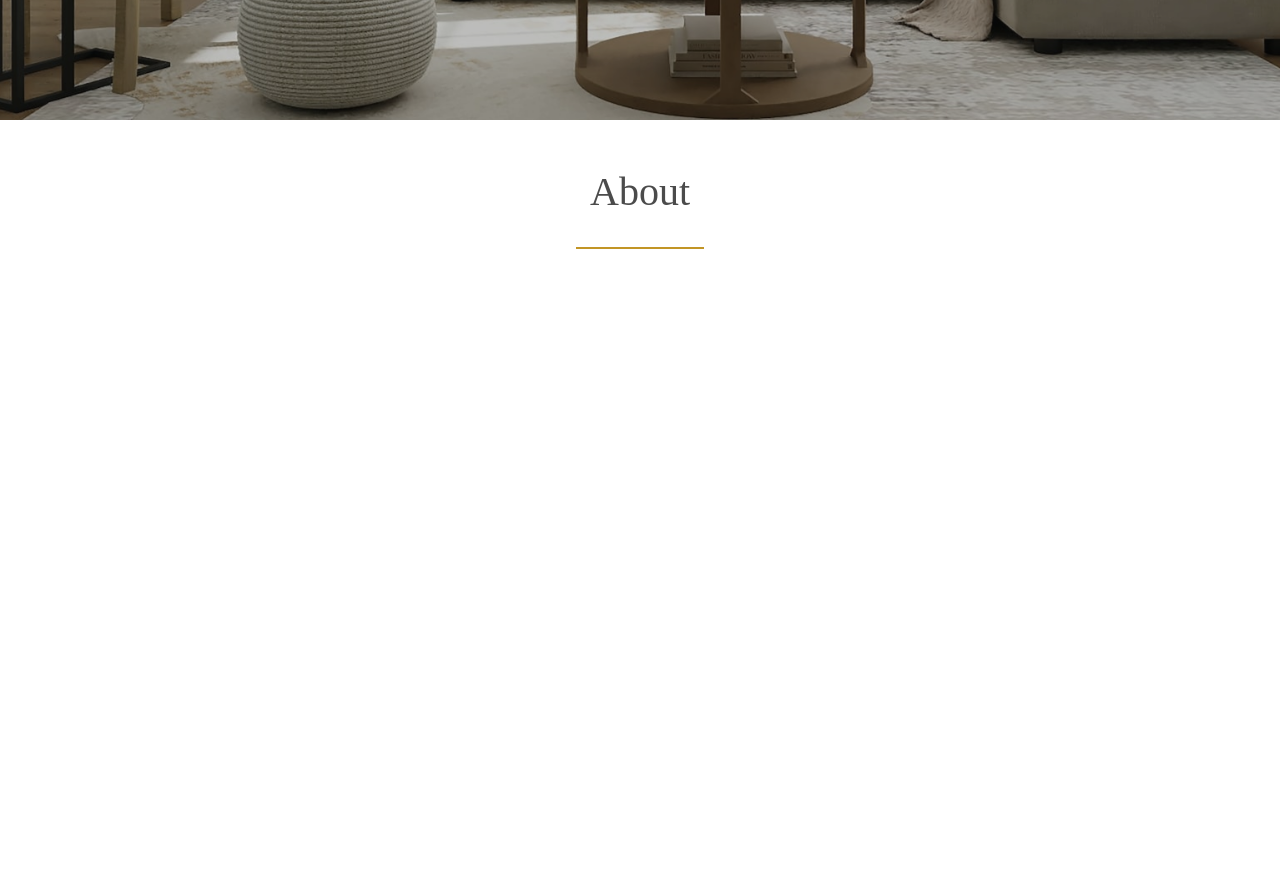
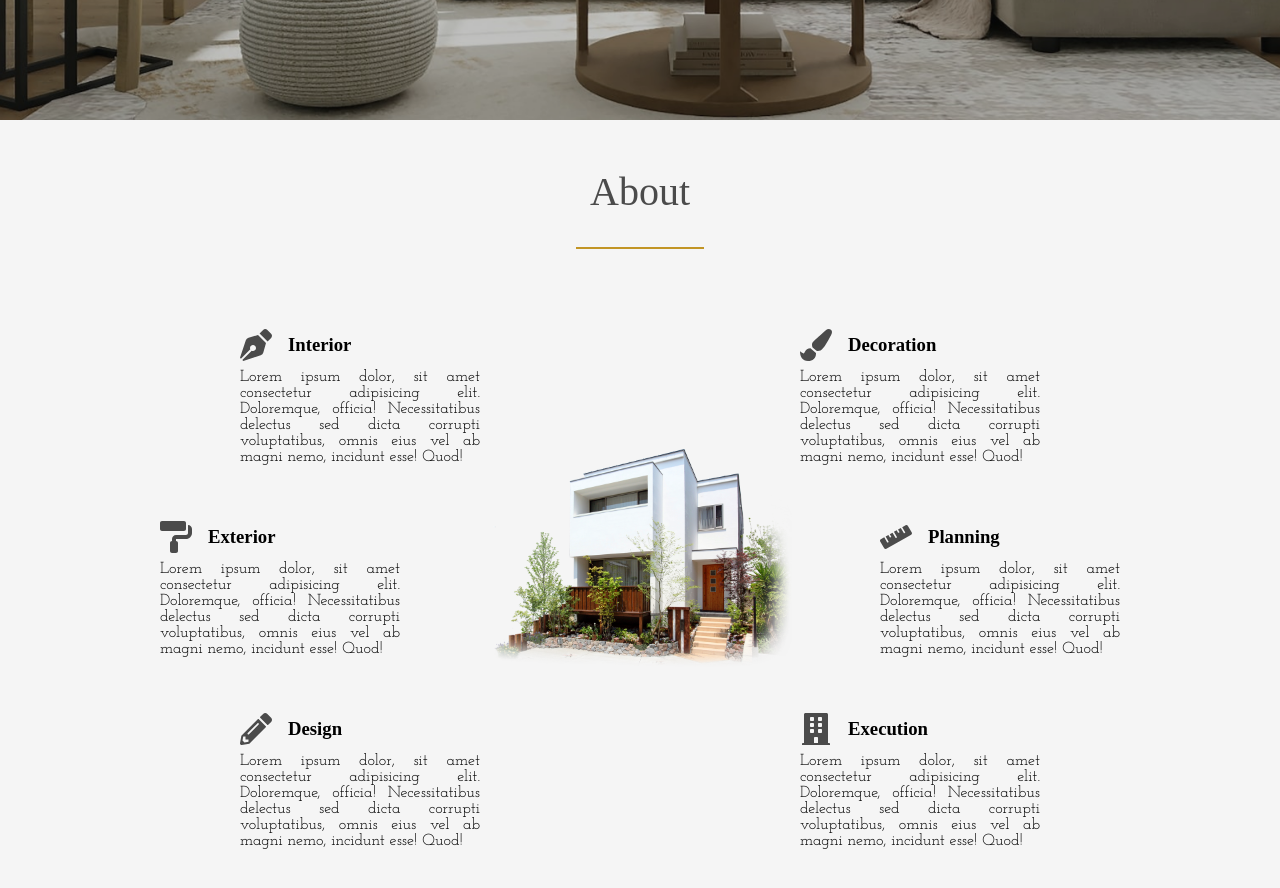
Before and after one commit to abhsyk/architect, a React (Create React App) app: page / in a window 1280 px wide. Shown: the part 680-1568 px from the top of the page. Before the commit the page ends 1009 px from the top, so only its background shows below. Built offline with nearby package versions, Linux system fonts and the light colour scheme; a web font is replaced by a local one.

Commit message:
Styling About section

```diff
--- a/package.json
+++ b/package.json
@@ -13,6 +13,7 @@
     "framer-motion": "^10.0.1",
     "react": "^18.2.0",
     "react-dom": "^18.2.0",
+    "react-icons": "^4.8.0",
     "react-scripts": "5.0.1",
     "styled-components": "^5.3.8",
     "typescript": "^4.9.5",
--- a/src/components/section/About/index.tsx
+++ b/src/components/section/About/index.tsx
@@ -1,6 +1,60 @@
 import { FC } from 'react';
 import styled from 'styled-components';
 import { SectionHeader } from '../../../styles';
+import {
+  FaPenNib,
+  FaPaintRoller,
+  FaPencilAlt,
+  FaPaintBrush,
+  FaRuler,
+  FaBuilding,
+} from 'react-icons/fa';
+import { motion } from 'framer-motion';
+
+const serviceItems = [
+  {
+    icon: <FaPenNib />,
+    title: 'Interior',
+    text: 'Lorem ipsum dolor, sit amet consectetur adipisicing elit. Doloremque, officia! Necessitatibus delectus sed dicta corrupti voluptatibus, omnis eius vel ab magni nemo, incidunt esse! Quod!',
+  },
+  {
+    icon: <FaPaintRoller />,
+    title: 'Exterior',
+    text: 'Lorem ipsum dolor, sit amet consectetur adipisicing elit. Doloremque, officia! Necessitatibus delectus sed dicta corrupti voluptatibus, omnis eius vel ab magni nemo, incidunt esse! Quod!',
+  },
+  {
+    icon: <FaPencilAlt />,
+    title: 'Design',
+    text: 'Lorem ipsum dolor, sit amet consectetur adipisicing elit. Doloremque, officia! Necessitatibus delectus sed dicta corrupti voluptatibus, omnis eius vel ab magni nemo, incidunt esse! Quod!',
+  },
+  {
+    icon: <FaPaintBrush />,
+    title: 'Decoration',
+    text: 'Lorem ipsum dolor, sit amet consectetur adipisicing elit. Doloremque, officia! Necessitatibus delectus sed dicta corrupti voluptatibus, omnis eius vel ab magni nemo, incidunt esse! Quod!',
+  },
+  {
+    icon: <FaRuler />,
+    title: 'Planning',
+    text: 'Lorem ipsum dolor, sit amet consectetur adipisicing elit. Doloremque, officia! Necessitatibus delectus sed dicta corrupti voluptatibus, omnis eius vel ab magni nemo, incidunt esse! Quod!',
+  },
+  {
+    icon: <FaBuilding />,
+    title: 'Execution',
+    text: 'Lorem ipsum dolor, sit amet consectetur adipisicing elit. Doloremque, officia! Necessitatibus delectus sed dicta corrupti voluptatibus, omnis eius vel ab magni nemo, incidunt esse! Quod!',
+  },
+];
+
+const renderServiceItem = () => {
+  return serviceItems.map((item) => (
+    <Service key={item.title} variants={serviceAnim}>
+      <ServiceHeader>
+        {item.icon}
+        <h3>{item.title}</h3>
+      </ServiceHeader>
+      <p>{item.text}</p>
+    </Service>
+  ));
+};
 
 const About: FC = () => {
   return (
@@ -9,13 +63,110 @@ const About: FC = () => {
         <h1>About</h1>
         <div className="underline" />
       </SectionHeader>
-      <Services></Services>
+      <Services variants={container} initial="hidden" animate="show">
+        {renderServiceItem()}
+        <ImageWrapper variants={serviceAnim}>
+          <img src="/images/house.png" alt="house" />
+        </ImageWrapper>
+      </Services>
     </StyledAbout>
   );
 };
 
-const StyledAbout = styled.div``;
+// Styles
+const StyledAbout = styled.div`
+  width: 100%;
+  background-color: #f5f5f5;
+  padding-bottom: 8rem;
+`;
 
-const Services = styled.div``;
+const Services = styled(motion.div)`
+  width: 100%;
+  height: 100%;
+  display: grid;
+  grid-template-columns: repeat(16, 1fr);
+  grid-template-rows: repeat(6, 4rem);
+  grid-row-gap: 2rem;
+`;
+
+const Service = styled(motion.div)`
+  width: 100%;
+  margin-bottom: 1rem;
+
+  /* Interior */
+  :nth-child(1) {
+    grid-column: 4 / 7;
+    grid-row: 1 / 3;
+  }
+  /* Exterior */
+  :nth-child(2) {
+    grid-column: 3 / 6;
+    grid-row: 3 / 5;
+  }
+  /* Design */
+  :nth-child(3) {
+    grid-column: 4 / 7;
+    grid-row: 5 / -1;
+  }
+  /* Decoration */
+  :nth-child(4) {
+    grid-column: 11 / 14;
+    grid-row: 1 / 3;
+  }
+  /* Planning */
+  :nth-child(5) {
+    grid-column: 12 / 15;
+    grid-row: 3 / 5;
+  }
+  /* Execution */
+  :nth-child(6) {
+    grid-column: 11 / 14;
+    grid-row: 5 / -1;
+  }
+
+  p {
+    font-family: 'Josefin Slab', serif;
+    font-size: 1rem;
+    text-align: justify;
+  }
+`;
+
+const ServiceHeader = styled.div`
+  display: flex;
+  align-items: center;
+  margin-bottom: 0.5rem;
+
+  svg {
+    font-size: 2rem;
+    color: #4b4b4b;
+    margin-right: 1rem;
+  }
+`;
+
+const ImageWrapper = styled(motion.div)`
+  grid-column: 7 /11;
+  grid-row: 2 / 6;
+  width: 100%;
+
+  img {
+    width: 100%;
+    object-fit: cover;
+  }
+`;
+
+// Animation variables
+const container = {
+  hidden: { opacity: 0, y: 100 },
+  show: {
+    opacity: 1,
+    y: 0,
+    transition: { duration: 1, ease: 'easeOut', staggerChildren: 0.25 },
+  },
+};
+
+const serviceAnim = {
+  hidden: { opacity: 0 },
+  show: { opacity: 1, transition: { duration: 1 } },
+};
 
 export default About;
```
Also changed, not shown: public/images/house.png (added), 1 other file (tests, documents, lock files or other folders).
